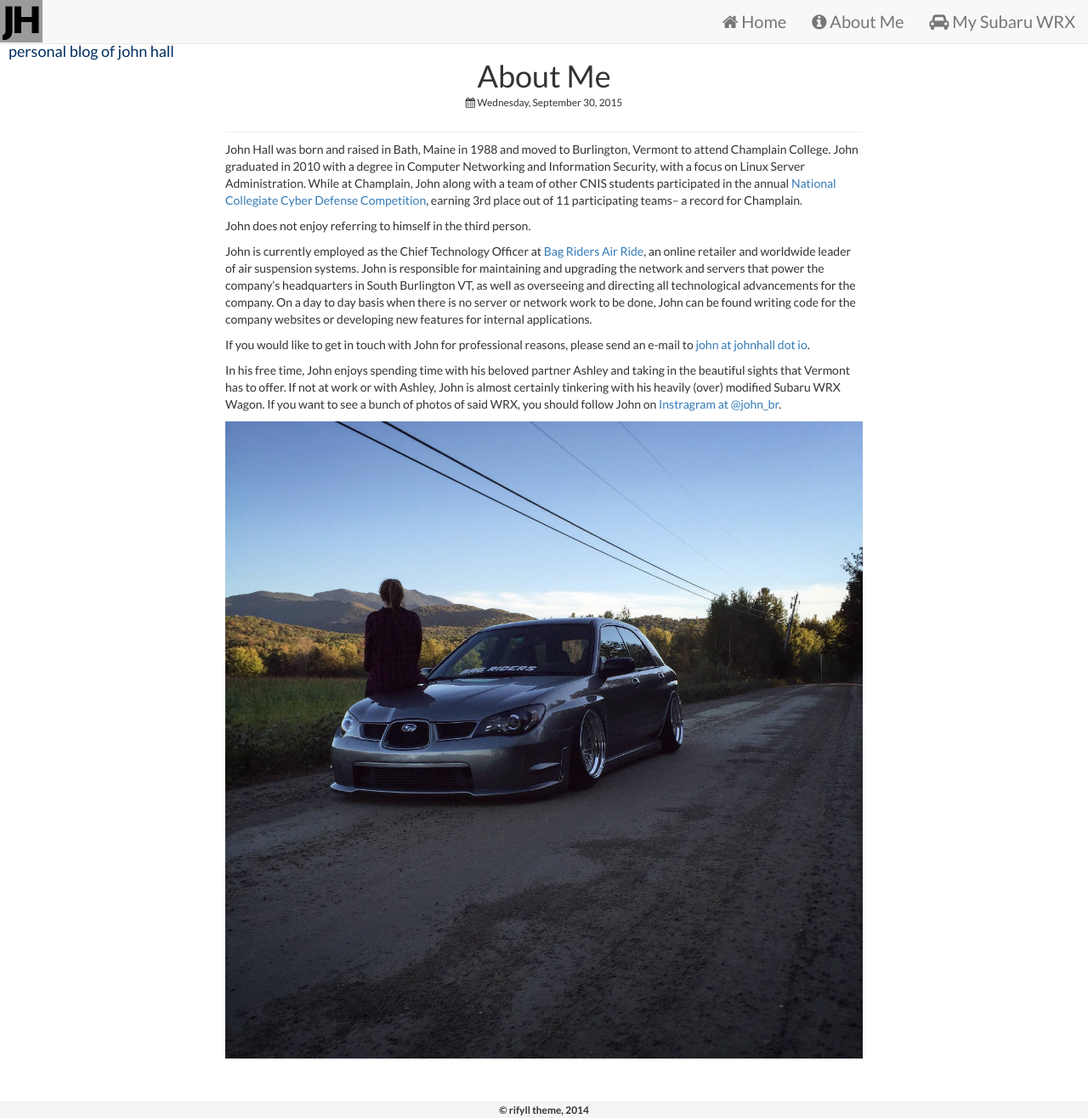
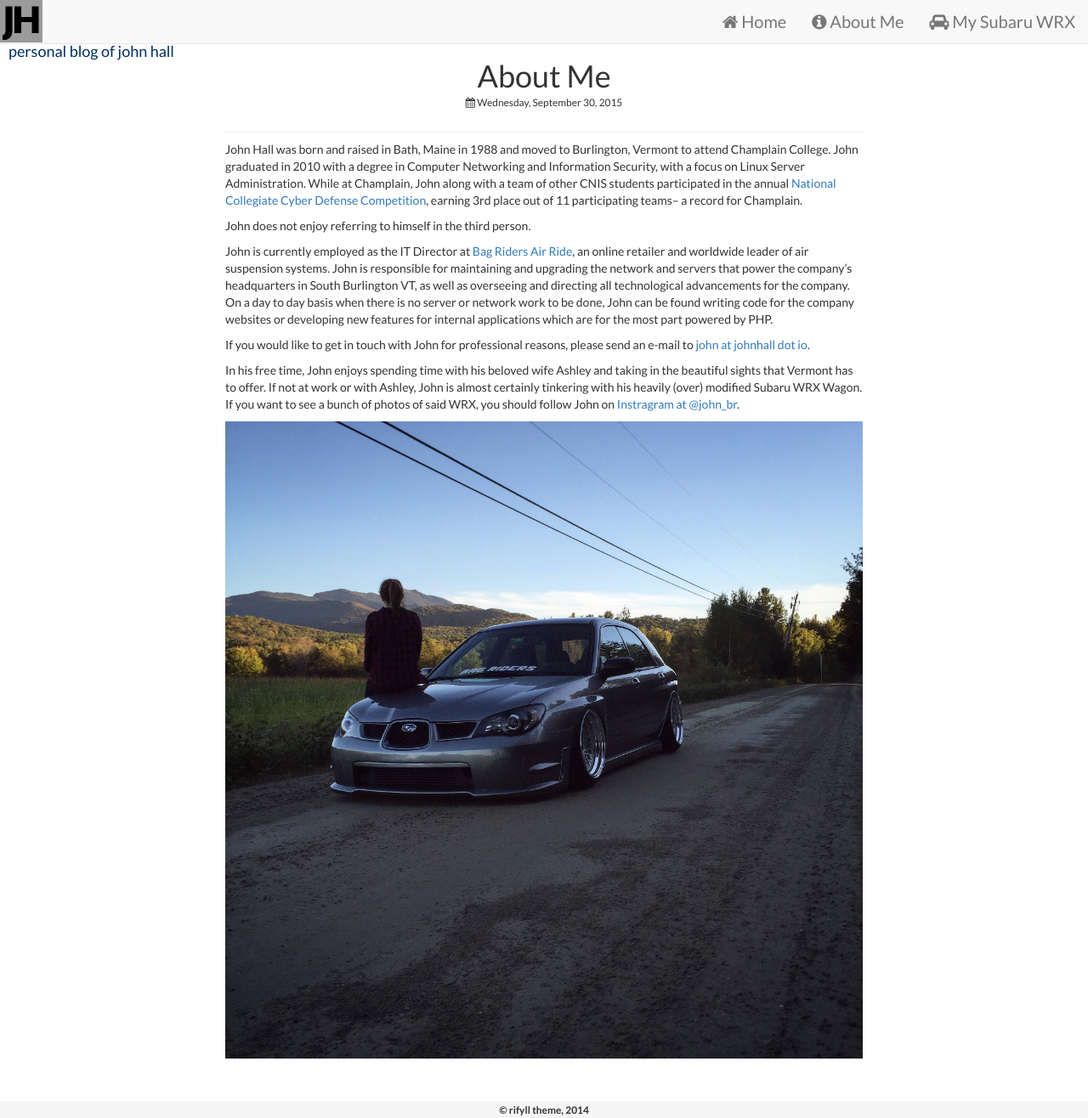
Before and after one commit to jsamhall/johnhall.io, a Jekyll site: the page built from about/index.md, in a window 1280 px wide and 1316 px high. Shown: the whole window at 85% size. Built offline with Jekyll 4.4.1, drawn with Linux system fonts in a browser that asks for light colours; nearby versions of some CDN libraries.

Commit message:
Updated about me page

```diff
--- a/about/index.md
+++ b/about/index.md
@@ -7,10 +7,10 @@ John Hall was born and raised in Bath, Maine in 1988 and moved to Burlington, Ve
 
 John does not enjoy referring to himself in the third person.
 
- John is currently employed as the Chief Technology Officer at <a href="https://www.bagriders.com/" target="_blank">Bag Riders Air Ride</a>, an online retailer and worldwide leader of air suspension systems. John is responsible for maintaining and upgrading the network and servers that power the company's headquarters in South Burlington VT, as well as overseeing and directing all technological advancements for the company. On a day to day basis when there is no server or network work to be done, John can be found writing code for the company websites or developing new features for internal applications.
+ John is currently employed as the IT Director at <a href="https://www.bagriders.com/" target="_blank">Bag Riders Air Ride</a>, an online retailer and worldwide leader of air suspension systems. John is responsible for maintaining and upgrading the network and servers that power the company's headquarters in South Burlington VT, as well as overseeing and directing all technological advancements for the company. On a day to day basis when there is no server or network work to be done, John can be found writing code for the company websites or developing new features for internal applications which are for the most part powered by PHP.
 
  If you would like to get in touch with John for professional reasons, please send an e-mail to <a href="mailto:john@johnhall.io">john at johnhall dot io</a>.
 
- In his free time, John enjoys spending time with his beloved partner Ashley and taking in the beautiful sights that Vermont has to offer. If not at work or with Ashley, John is almost certainly tinkering with his heavily (over) modified Subaru WRX Wagon. If you want to see a bunch of photos of said WRX, you should follow John on <a href="https://www.instagram.com/john_br" target="_blank">Instragram at @john_br</a>.
+ In his free time, John enjoys spending time with his beloved wife Ashley and taking in the beautiful sights that Vermont has to offer. If not at work or with Ashley, John is almost certainly tinkering with his heavily (over) modified Subaru WRX Wagon. If you want to see a bunch of photos of said WRX, you should follow John on <a href="https://www.instagram.com/john_br" target="_blank">Instragram at @john_br</a>.
 
  <img src="/assets/img/ashley_hood_15.jpg" style="width: 100%;" title="Ashley and my WRX"/>
```
